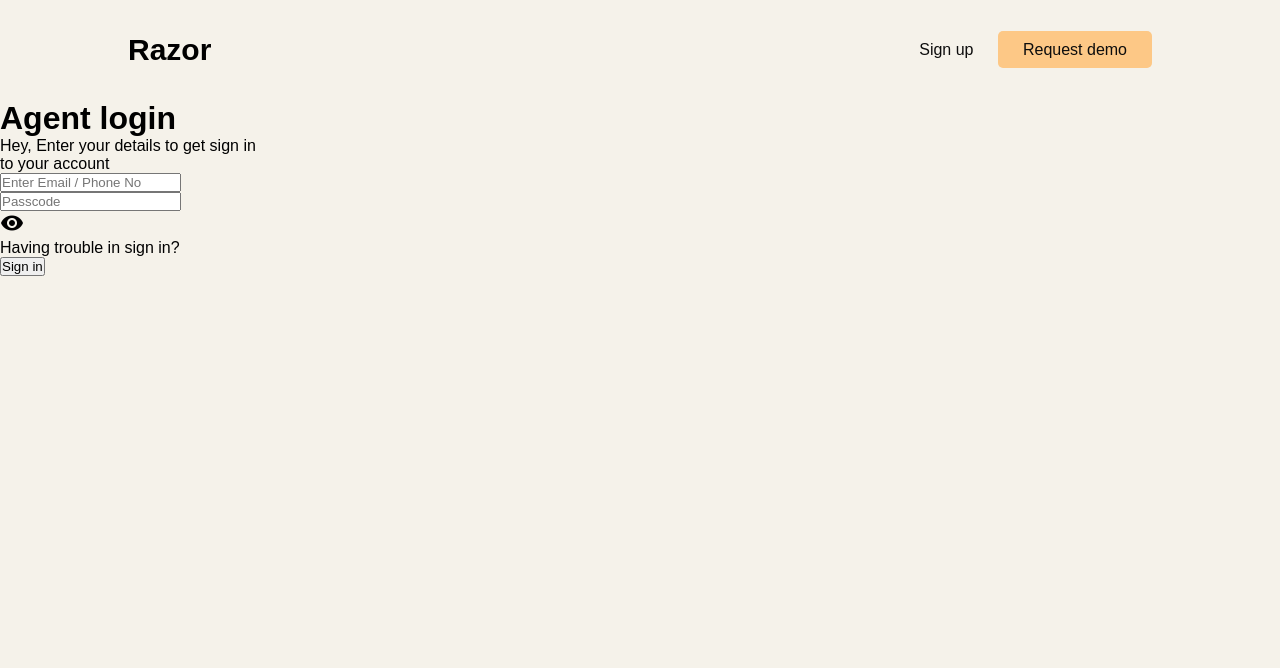
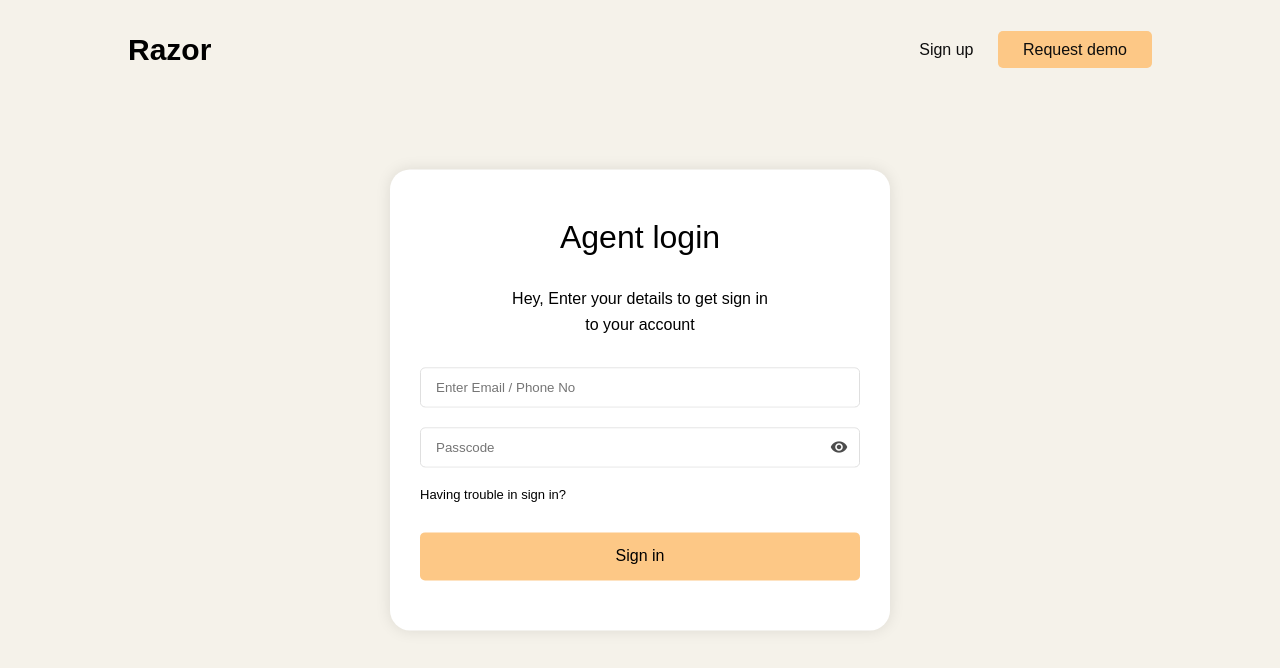
Before and after one commit to houdja/loginJS, a plain HTML site: page index.html in a window 1280 px wide. Drawn offline with Linux system fonts and the light colour scheme.

Commit message:
style formulaire de connexion

```diff
--- a/style.css
+++ b/style.css
@@ -47,3 +47,100 @@ body{
     padding: 10px 25px;
     border-radius: 5px;
 }
+
+.login{
+    width: 500px;
+    padding: 50px 30px;
+    background-color: var(--white__color);
+    border-radius: 20px;
+    position: absolute;
+    top: 50%;
+    left: 50%;
+    transform: translate(-50%, -50%);
+    text-align: center;
+    box-shadow: 0 0px 15px rgba(0,0,0,0.1);
+}
+
+.login h1{
+    font-weight: 500;
+    font-family: var(--title__font);
+}
+
+.login h1,
+.login p{
+    margin-bottom: 30px;
+}
+
+.login > p{
+    line-height: 1.6em;
+}
+
+.sing__in{
+    width: 100%;
+}
+
+.input,
+.sing__in input,
+.sing__in button{
+    width: 100%;
+    font-family: 'overpass', sans-serif;
+}
+
+.input{
+    height: 40px;
+    border: 1px solid #dfdfdf;
+    border-radius: 5px;
+    position: relative;
+}
+
+.input:nth-child(1){
+    margin-bottom: 20px;
+}
+
+.sing__in input,
+.sing__in button{
+    border: none;
+    outline: none;
+}
+
+.sing__in input{
+    width: 100%;
+    height: 100%;
+    padding: 0 15px;
+    border-radius: 5px;
+}
+
+.visibility{
+    position: absolute;
+    right: 0;
+    top: 50%;
+    transform: translateY(-50%);
+    height: 100%;
+    width: 40px;
+}
+
+.visibility span{
+    font-size: 18px;
+    color: rgba(0, 0, 0, 0.7);
+    height: 100%;
+    width: 100%;
+    display: flex;
+    align-items: center;
+    justify-content: center;
+    cursor: pointer;
+}
+
+.sing__in p{
+    text-align: left;
+    margin-top: 20px;
+    font-size: 13px;
+    font-weight: 500;
+}
+
+.sing__in button{
+    padding: 15px 0;
+    border-radius: 5px;
+    background-color: var(--main__color);
+    font-size: 16px;
+    font-weight: 500;
+}
```
